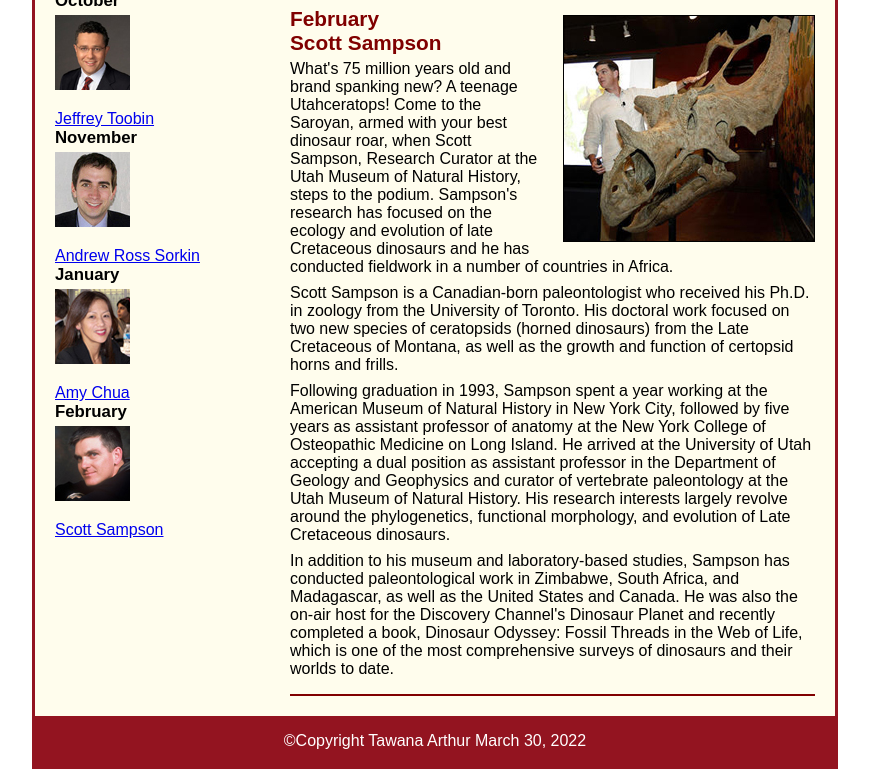
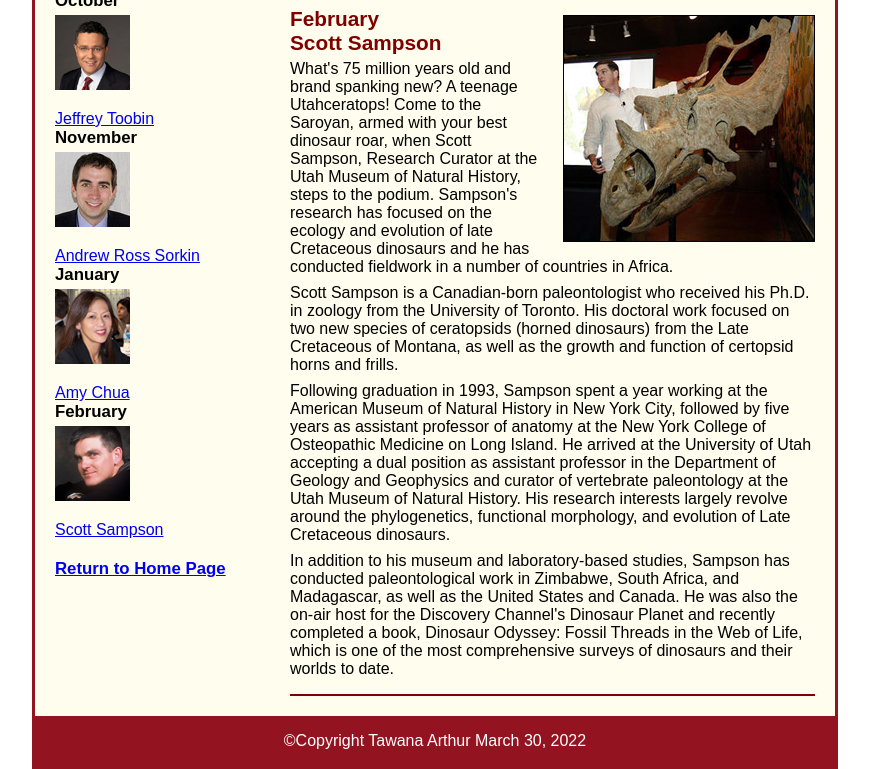
Before and after one commit to tawana0518/A12, a plain HTML site: page town_hall_1/speakers/sampson.html in a window 1280 px wide. Shown: the part 167-936 px from the top of the page, without its empty margins (205-1074 px from the left). Drawn offline with Linux system fonts and the light colour scheme.

Commit message:
Added return link to homepage.

```diff
--- a/town_hall_1/speakers/sampson.html
+++ b/town_hall_1/speakers/sampson.html
@@ -56,6 +56,7 @@
         <img src="../images/chua75.jpg" alt="Amy Chua photo"><br><a href="../speakers/chua.html">Amy Chua</a>
         <h3>February</h3>
         <img src="../images/sampson75.jpg" alt="Scott Sampson photo"><br><a href="../speakers/sampson.html">Scott Sampson</a>
+        <h3><br><a href="../index.html">Return to Home Page</a></br></h3>
     </aside>
 
 </main>
```
Also changed, not shown: town_hall_1/speakers/chua.html (+1 -0 lines), town_hall_1/speakers/sorkin.html (+1 -0 lines), town_hall_1/speakers/toobin.html (+1 -0 lines).
